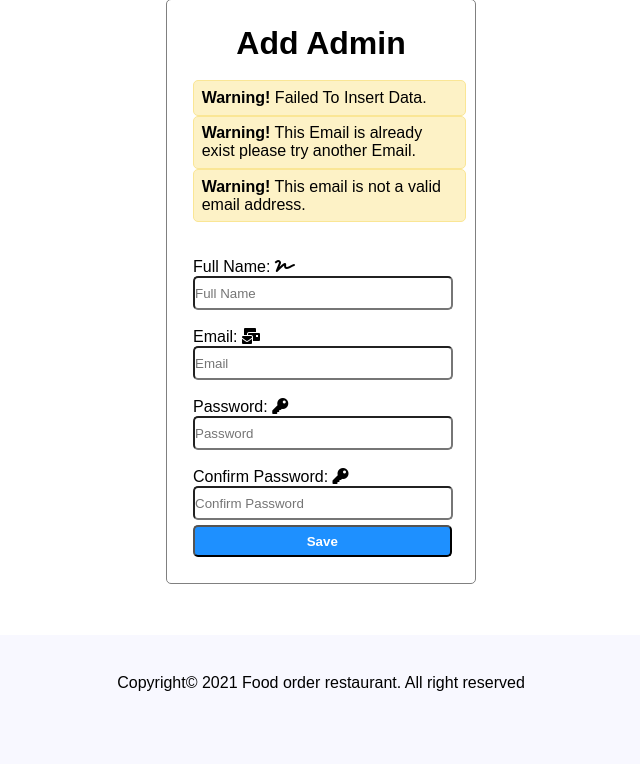
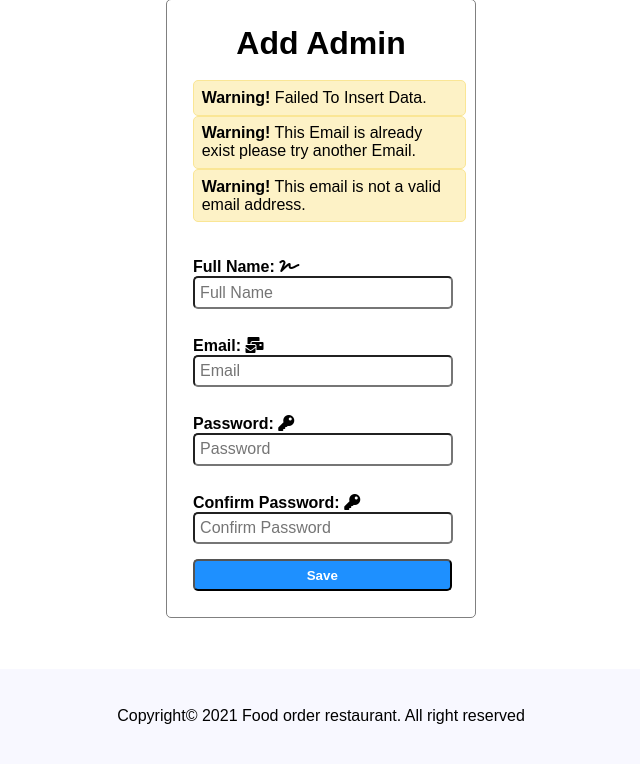
Before and after one commit to Hannan84/Food_Order, a PHP site: page /admin/admin_add.php in a window 1280 px wide. Shown: the part 138-902 px from the top of the page, without its empty margins (319-959 px from the left). Before the commit the page ends 829 px from the top, so only its background shows below. Run offline with PHP 8.4, Linux system fonts and the light colour scheme; a user stored in the database is signed in; some libraries are stand-ins or nearby versions.

Commit message:
added some css

```diff
--- a/css/admin.css
+++ b/css/admin.css
@@ -191,7 +191,14 @@ table tr td{
     border-radius: 5px;
 }
 .form-control{
-    width: 100%;
-    height: 30px;
+    width: 96%;
+    padding: 2%;
+    margin-bottom: 3%;
     border-radius: 5px;
+    font-size: 1rem;
 }
+
+.form-group{
+    margin-bottom: 1%;
+    font-weight: bold;
+}
```
